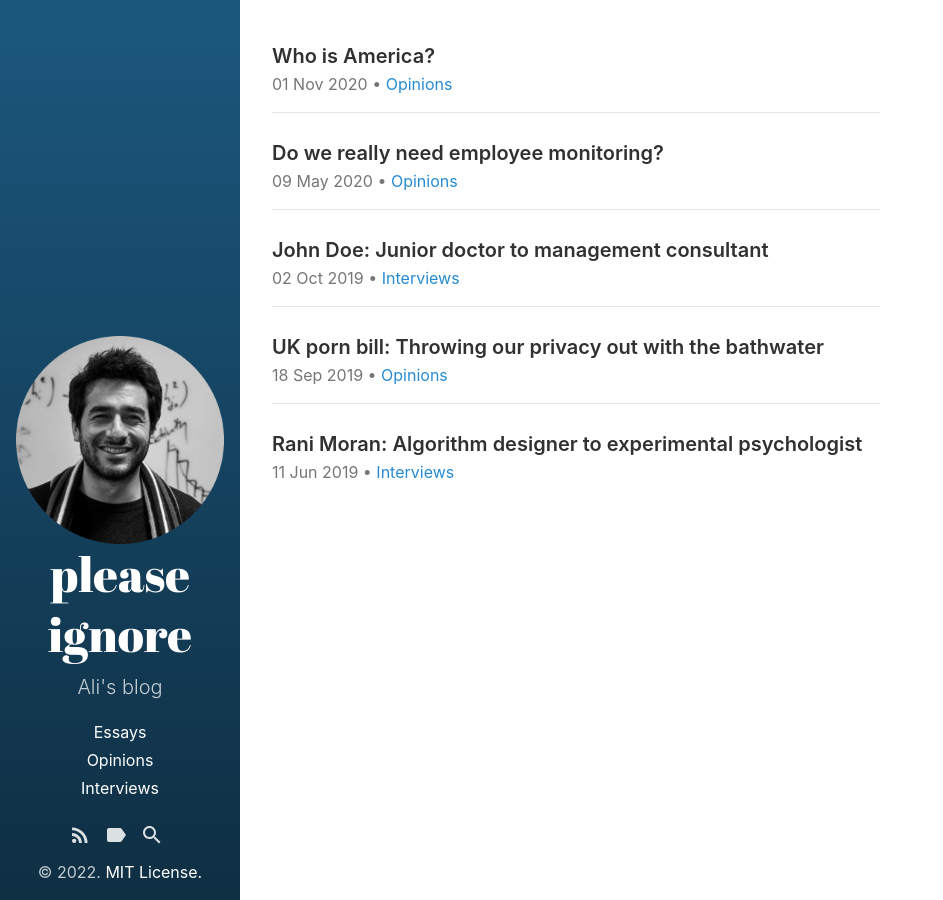
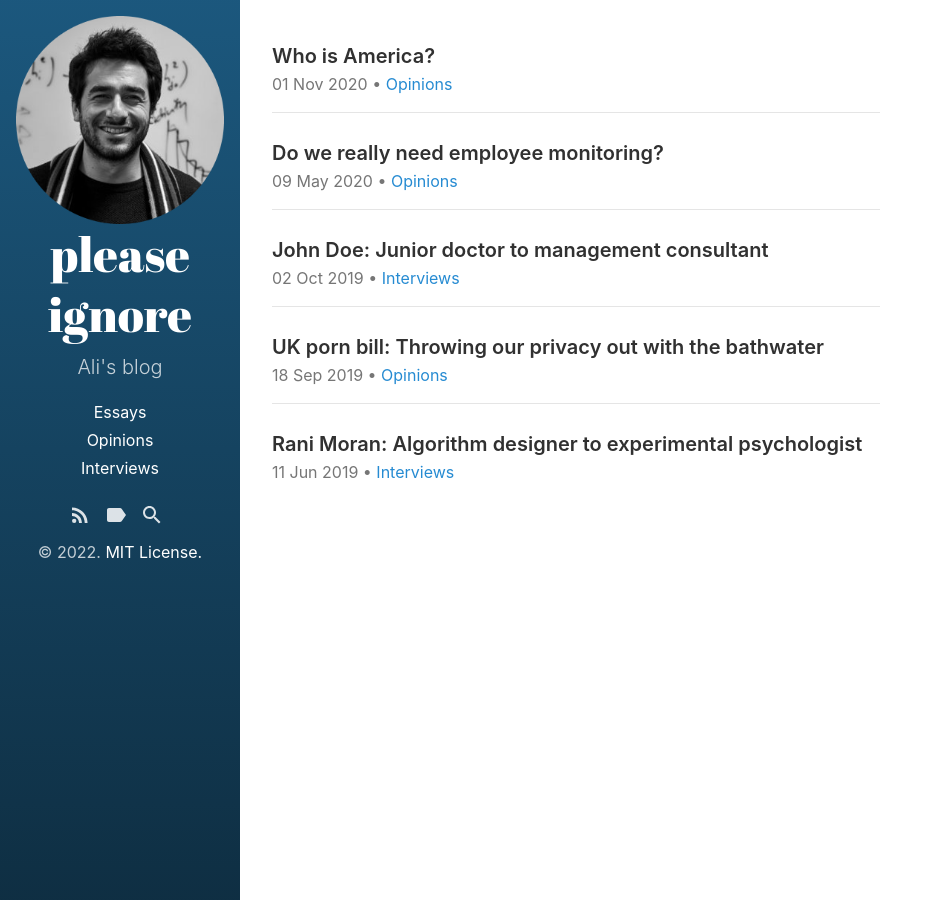
Before and after one commit to alfarzan/plsignore.com, a Jekyll site: the page built from index.html, in a window 1280 px wide. Shown: the whole page, without its empty margins (0-943 px from the left). Built offline with Jekyll 4.4.1, drawn with Linux system fonts in a browser that asks for light colours; the list of posts is cut into pages by our own code.

Commit message:
Update _layout.scss

```diff
--- a/_sass/hydeout/_layout.scss
+++ b/_sass/hydeout/_layout.scss
@@ -80,6 +80,7 @@ body {
   p.lead {
     display: none;
   }
+  min-height: 50vh;
 }
 
 // Make header elements blend into sidebar / background
@@ -110,7 +111,7 @@ body {
 
   // Center sidebar content
   text-align: center;
-min-height: 50vh;
+  min-height: 50vh;
 
   // Bigger title
   .site-title {
@@ -157,6 +158,7 @@ min-height: 50vh;
   .home #sidebar {
     text-align: center;
     width: $sidebar-width;
+    min-height: 100vh;
 
     > *:last-child {
       margin-bottom: 0;
```
